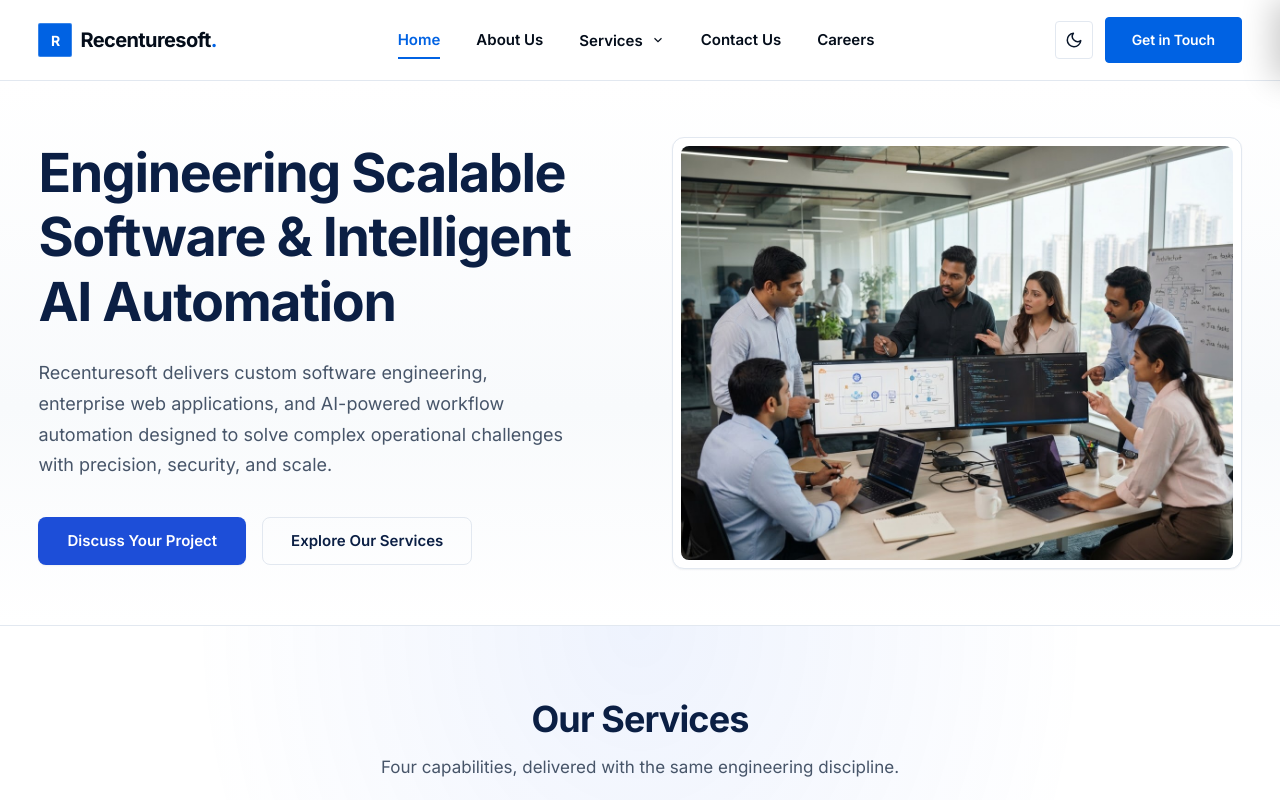
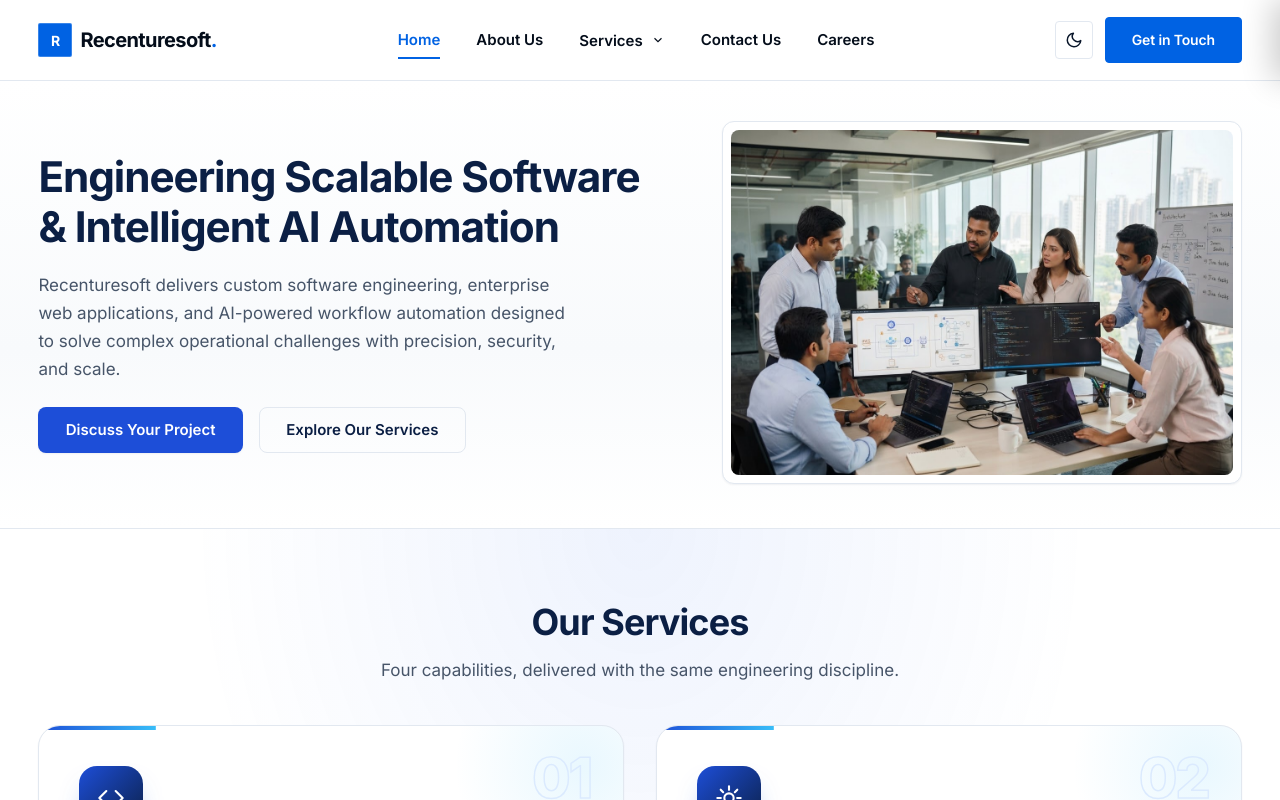
Before and after one commit to paras879/websiterecentresoft, a Next.js app: page / in a window 1280 px wide. Shown: the top 800 px of the page. Built offline with nearby package versions, Linux system fonts and the light colour scheme.

Commit message:
Optimize hero section typography, spacing, and image proportions

```diff
--- a/src/app/home.module.css
+++ b/src/app/home.module.css
@@ -84,8 +84,8 @@
   align-items: center;
   justify-content: center;
   gap: 0.5rem;
-  min-height: 48px;
-  padding: 0.8rem 1.75rem;
+  min-height: 46px;
+  padding: 0.75rem 1.65rem;
   font-size: 0.9375rem;
   font-weight: 600;
   line-height: 1.2;
@@ -150,15 +150,15 @@
 
 /* Hero */
 .hero {
-  padding: 3.5rem 0 3.5rem;
+  padding: 2.5rem 0 2.75rem;
   background: var(--hp-hero-grad);
   border-bottom: 1px solid var(--hp-line);
 }
 
 .heroGrid {
   display: grid;
-  grid-template-columns: 1fr 1fr;
-  gap: 4rem;
+  grid-template-columns: 1.08fr 0.92fr;
+  gap: clamp(2rem, 3.5vw, 3.5rem);
   align-items: center;
 }
 
@@ -166,14 +166,14 @@
   display: flex;
   flex-direction: column;
   align-items: flex-start;
-  gap: 1.5rem;
+  gap: 1.15rem;
 }
 
 .heroTitle {
   margin: 0;
-  font-size: clamp(2.25rem, 4.2vw, 3.375rem);
+  font-size: clamp(2.15rem, 3.3vw, 2.9rem);
   font-weight: 700;
-  line-height: 1.2;
+  line-height: 1.18;
   letter-spacing: -0.025em;
   color: var(--hp-heading);
 }
@@ -181,13 +181,13 @@
 .heroText {
   margin: 0;
   max-width: 540px;
-  font-size: 1.125rem;
-  line-height: 1.7;
+  font-size: 1.0625rem;
+  line-height: 1.65;
   color: var(--hp-text);
 }
 
 .heroCopy .actions {
-  margin-top: 0.75rem;
+  margin-top: 0.35rem;
 }
 
 .photoFrame {
@@ -196,13 +196,17 @@
   border: 1px solid var(--hp-line);
   border-radius: 12px;
   box-shadow: var(--hp-shadow);
+  max-width: 520px;
+  margin-left: auto;
+  width: 100%;
 }
 
 .photo {
   display: block;
   width: 100%;
   height: auto;
-  aspect-ratio: 4 / 3;
+  aspect-ratio: 16 / 11;
+  max-height: 370px;
   object-fit: cover;
   border-radius: 8px;
 }
```
Also changed, not shown: 1 other file (tests, documents, lock files or other folders).
